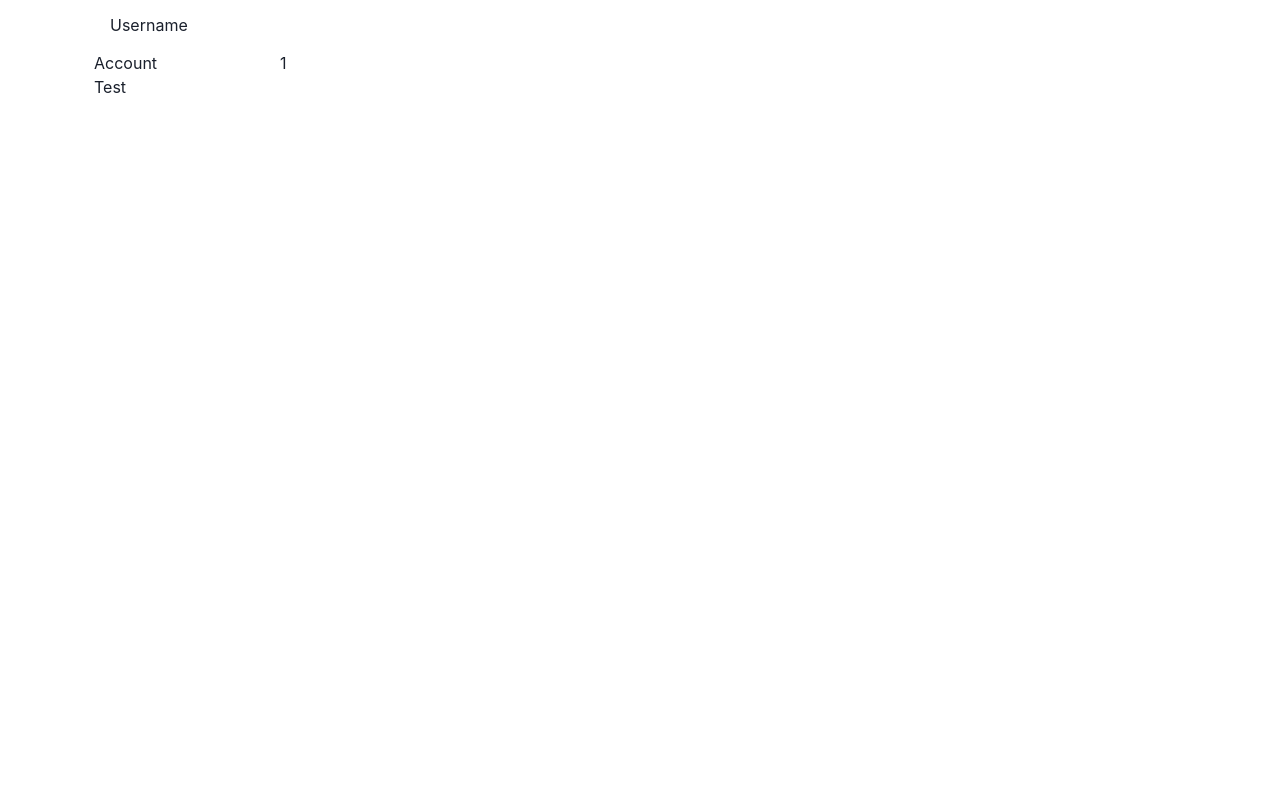
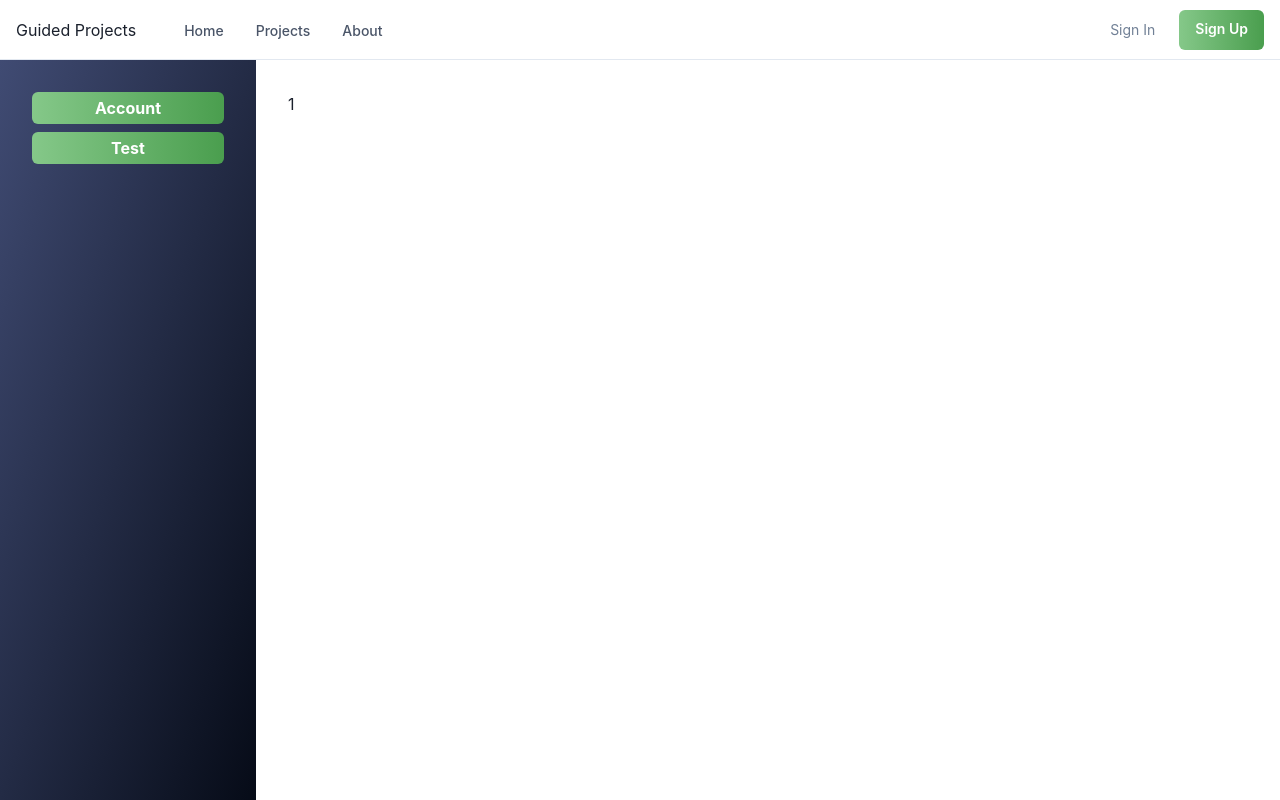
Before and after one commit to guidedprojects-dev/guided-projects-website-v2, a Next.js app: page /settings/1 in a window 1280 px wide. Built offline with nearby package versions, Linux system fonts and the light colour scheme.

Commit message:
Updated Login and Settings to Chakra

```diff
--- a/pages/settings/[menu].js
+++ b/pages/settings/[menu].js
@@ -1,44 +1,68 @@
 import React from 'react';
 import { useRouter } from 'next/router';
-import Head from 'next/head';
-import Link from 'next/link';
+import {
+  Grid,
+  GridItem,
+  Flex,
+  Stack,
+  Text,
+  Link,
+  ButtonGroup,
+  Button,
+} from '@chakra-ui/react';
+
+import Navbar from '../../components/Navbar';
+
+const ButtonLink = ({ href, children }) => {
+  return (
+    <Link
+      href={href}
+      align="center"
+      bgGradient={'linear(to-r, primary.300, primary.500)'}
+      fontWeight="bold"
+      borderRadius="md"
+      p="1"
+      color="white"
+      _hover={{
+        color: 'white',
+        bgGradient: 'linear(to-r, primary.400, primary.600)',
+      }}
+    >
+      {children}
+    </Link>
+  );
+};
 
 const Profile = () => {
   const router = useRouter();
   const { menu } = router.query;
 
   return (
-    <div className="container">
-      <Head>
-        <title>Your Profile</title>
-      </Head>
-      <main>
-        <div className="container-fluid">
-          <div className="row title-wrapper p-3">
-            <h4>Username</h4>
-          </div>
-          <div className="row content-wrapper">
-            {/* Menu Sidebar*/}
-            <div className="col-md-2 col-sm-12">
-              <div
-                style={{
-                  width: '100%',
-                  display: 'flex',
-                  flexDirection: 'column',
-                }}
-              >
-                {/* Should make custom ActiveLink component */}
-                <Link href="account">Account</Link>
-                <Link href="test">Test</Link>
-              </div>
-            </div>
-            {/* Inputs Main */}
-            {/* Should load in selected menu component here */}
-            <div className="col-md-9 col-sm-12">{menu}</div>
-          </div>
-        </div>
-      </main>
-    </div>
+    <Flex direction="column" minH="100vh">
+      <Navbar />
+      <Flex flex="1">
+        <Grid minW="100%" templateColumns="repeat(10, 1fr)">
+          <GridItem
+            bgGradient={'linear(to-br, dark.600, dark.900)'}
+            colSpan={{ base: 10, md: 2 }}
+          >
+            <Stack p={8}>
+              {/* Should make custom ActiveLink component */}
+              <ButtonLink href="account">Account</ButtonLink>
+              <ButtonLink href="test">Test</ButtonLink>
+            </Stack>
+          </GridItem>
+          {/* Inputs Main */}
+          {/* Should load in selected menu component here */}
+          <GridItem colSpan={{ base: 10, md: 8 }}>
+            <Stack p={8}>
+              <Text>{menu}</Text>
+            </Stack>
+          </GridItem>
+        </Grid>
+        {/* Menu Sidebar*/}
+      </Flex>
+    </Flex>
   );
 };
 
```
Also changed, not shown: pages/signin.js (+30 -29 lines).
